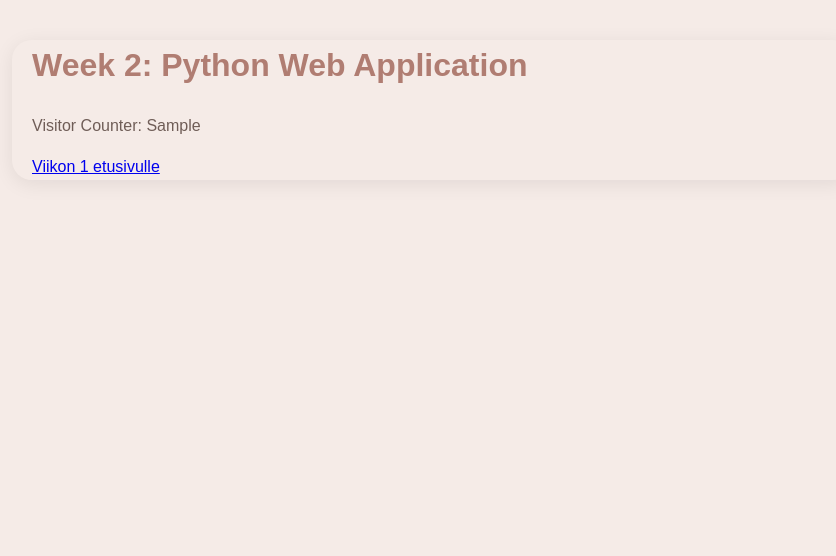
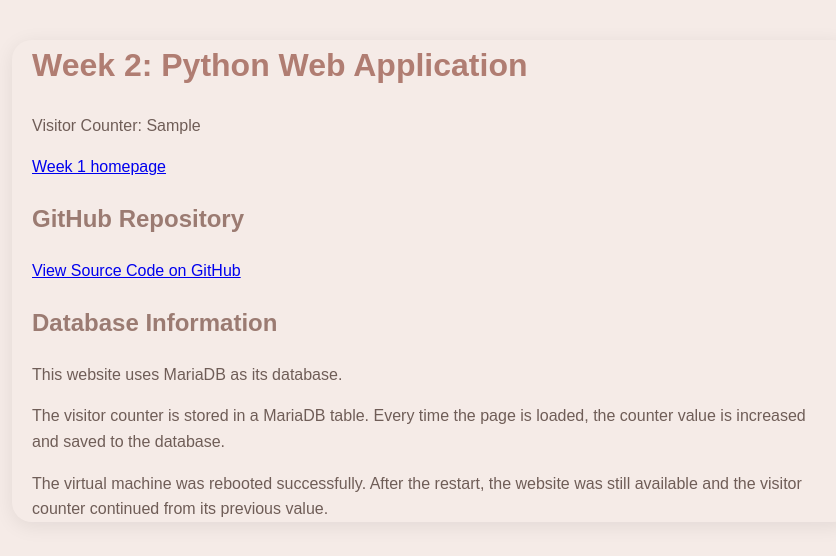
Before and after one commit to Linna-cloud/Linux, a Flask app: page / in a window 1280 px wide. Shown: the top 556 px of the page, without its empty margins (208-1044 px from the left). Run offline with Flask 3, Linux system fonts and the light colour scheme; tables that the repository leaves empty or names only in its code hold one stand-in row (values such as "Sample post").

Commit message:
Update website content

```diff
--- a/templates/index.html
+++ b/templates/index.html
@@ -29,6 +29,26 @@
 <body>
     <h1>Week 2: Python Web Application</h1>
     <p>Visitor Counter: {{ kaynnit }}</p>
-    <p><a href="/">Viikon 1 etusivulle</a></p>
+    <p><a href="/">Week 1 homepage</a></p>
+
+    <h2>GitHub Repository</h2>
+<p>
+<a href="https://github.com/Linna-cloud/Linux.git">
+View Source Code on GitHub
+</a>
+
+<h2>Database Information</h2>
+
+<p>
+This website uses MariaDB as its database.
+</p>
+
+<p>
+The visitor counter is stored in a MariaDB table. Every time the page is loaded, the counter value is increased and saved to the database.
+</p>
+
+<p>
+The virtual machine was rebooted successfully. After the restart, the website was still available and the visitor counter continued from its previous value.
+</p>
 </body>
 </html>
```
